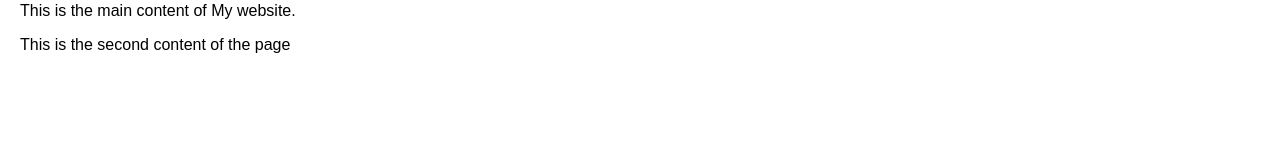
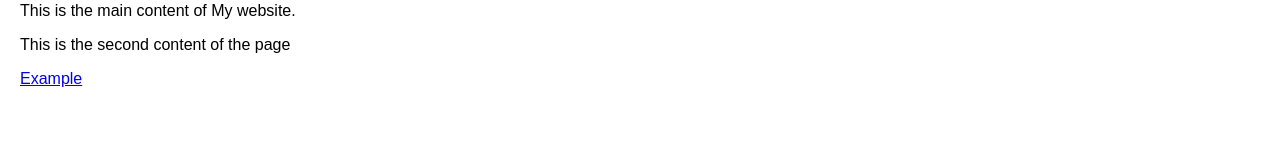
Before and after one commit to lulahailu1/lulahailu-github.io, a plain HTML site: page index.html in a window 1280 px wide. Shown: the part 282-442 px from the top of the page. Drawn offline with Linux system fonts and the light colour scheme.

Commit message:
Update index.html
Compose a Link for reference

```diff
--- a/index.html
+++ b/index.html
@@ -70,6 +70,7 @@ html>
         <h2>Welcome to MY First Amazing Web Page !</h2>
         <p>This is the main content of My  website.</p>
        <p> This is the second content of the page </p>
+      <a href=https://react.dev/>Example</a>
 
     </main>
 
```
